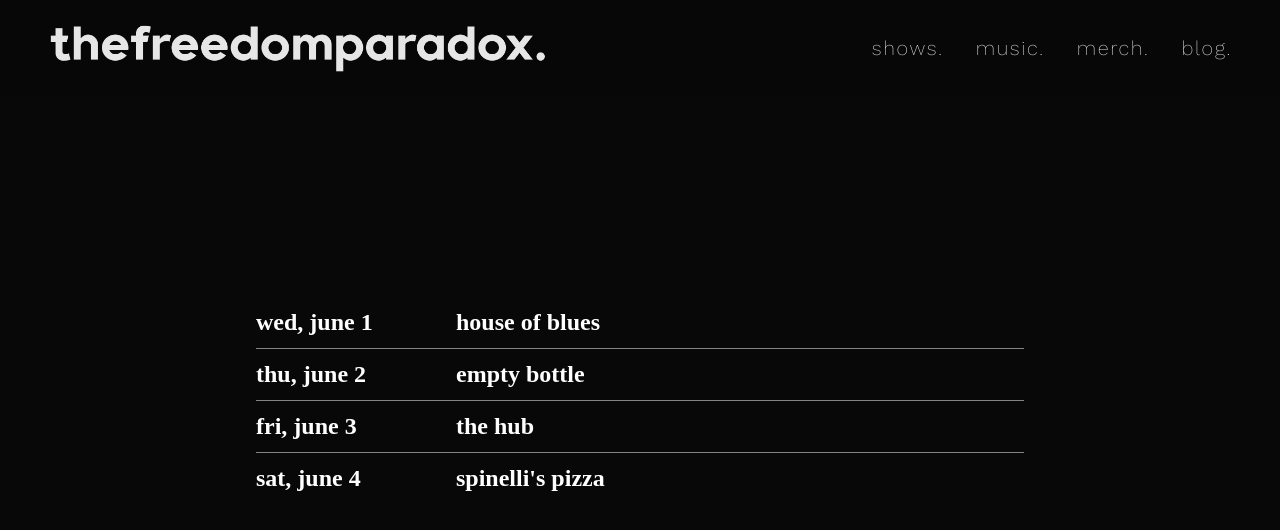
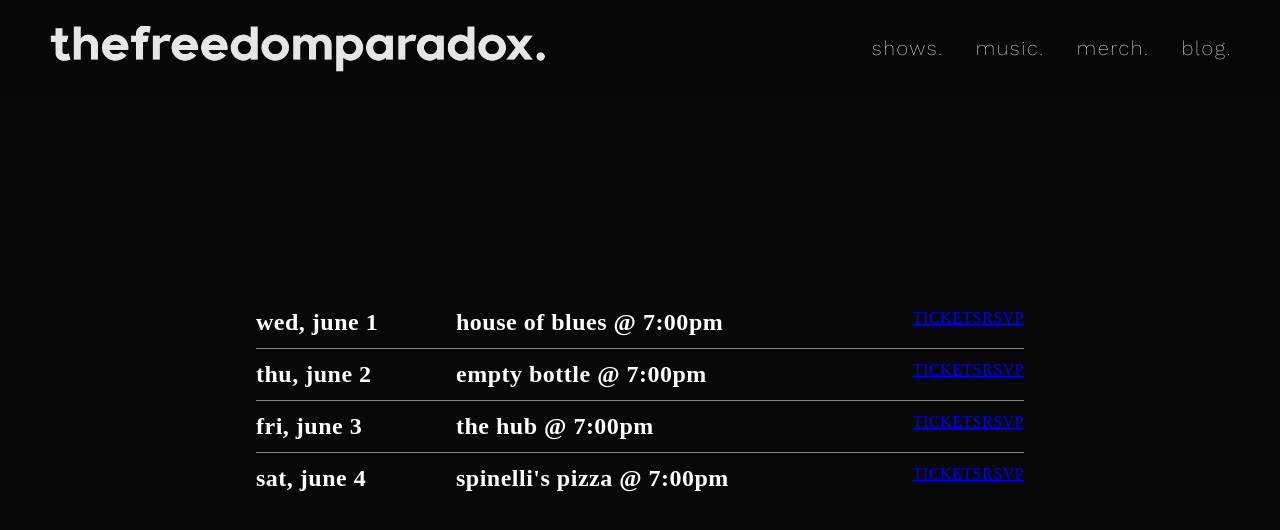
Before and after one commit to elliottdombrowski/tfp, a React (Create React App) app in the folder client/: page /tour in a window 1280 px wide. Shown: the top 530 px of the page. Built offline with nearby package versions, Linux system fonts and the light colour scheme.

Commit message:
starting btns

```diff
--- a/client/src/pages/Shows/Shows.js
+++ b/client/src/pages/Shows/Shows.js
@@ -11,6 +11,7 @@ const show = [
     dateMonth: "june",
     dateDay: "1",
     dateTime: "7:00",
+    dateTime2: "pm",
     city: "chicago",
     state: "IL",
     ticketLink: "bandsintown.com",
@@ -23,6 +24,7 @@ const show = [
     dateMonth: "june",
     dateDay: "2",
     dateTime: "7:00",
+    dateTime2: "pm",
     city: "chicago",
     state: "IL",
     ticketLink: "bandsintown.com",
@@ -35,6 +37,7 @@ const show = [
     dateMonth: "june",
     dateDay: "3",
     dateTime: "7:00",
+    dateTime2: "pm",
     city: "cincinnati",
     state: "OH",
     ticketLink: "bandsintown.com",
@@ -47,9 +50,10 @@ const show = [
     dateMonth: "june",
     dateDay: "4",
     dateTime: "7:00",
+    dateTime2: "pm",
     city: "louisville",
     state: "KY",
-    ticketLink: "bandsintown.com",
+    ticketLink: "https://bandsintown.com/",
     rsvpLink: "bandsintown.com",
   },
 ];
@@ -66,7 +70,25 @@ const Shows = () => {
                   <h1 className='show-date'>
                     {shows.dateWeekdayAbv}, {shows.dateMonth} {shows.dateDay}
                   </h1>
-                  <h1 className='show-venue'>{shows.venue}</h1>
+                  <h1 className='show-venue'>{shows.venue} @ {shows.dateTime}{shows.dateTime2}</h1>
+                </div>
+
+                <div className='show-links-wrapper'>
+                  <a
+                    href={shows.ticketLink}
+                    target='_blank'
+                    className='show-ticket-btn'
+                  >
+                    TICKETS
+                  </a>
+
+                  <a
+                    href={shows.rsvpLink}
+                    target='_blank'
+                    className='show-rsvp-btn'
+                  >
+                    RSVP
+                  </a>
                 </div>
               </div>
             );
--- a/client/src/pages/Shows/styles.scss
+++ b/client/src/pages/Shows/styles.scss
@@ -11,8 +11,9 @@
 
     .shows-output {
       display: flex;
-      // height: 40px;
+      justify-content: space-between;
       padding: 12px 0;
+      letter-spacing: 0.5px;
 
       &:not(:last-child) {
         border-bottom: 1px solid rgb(132, 132, 132);
```
